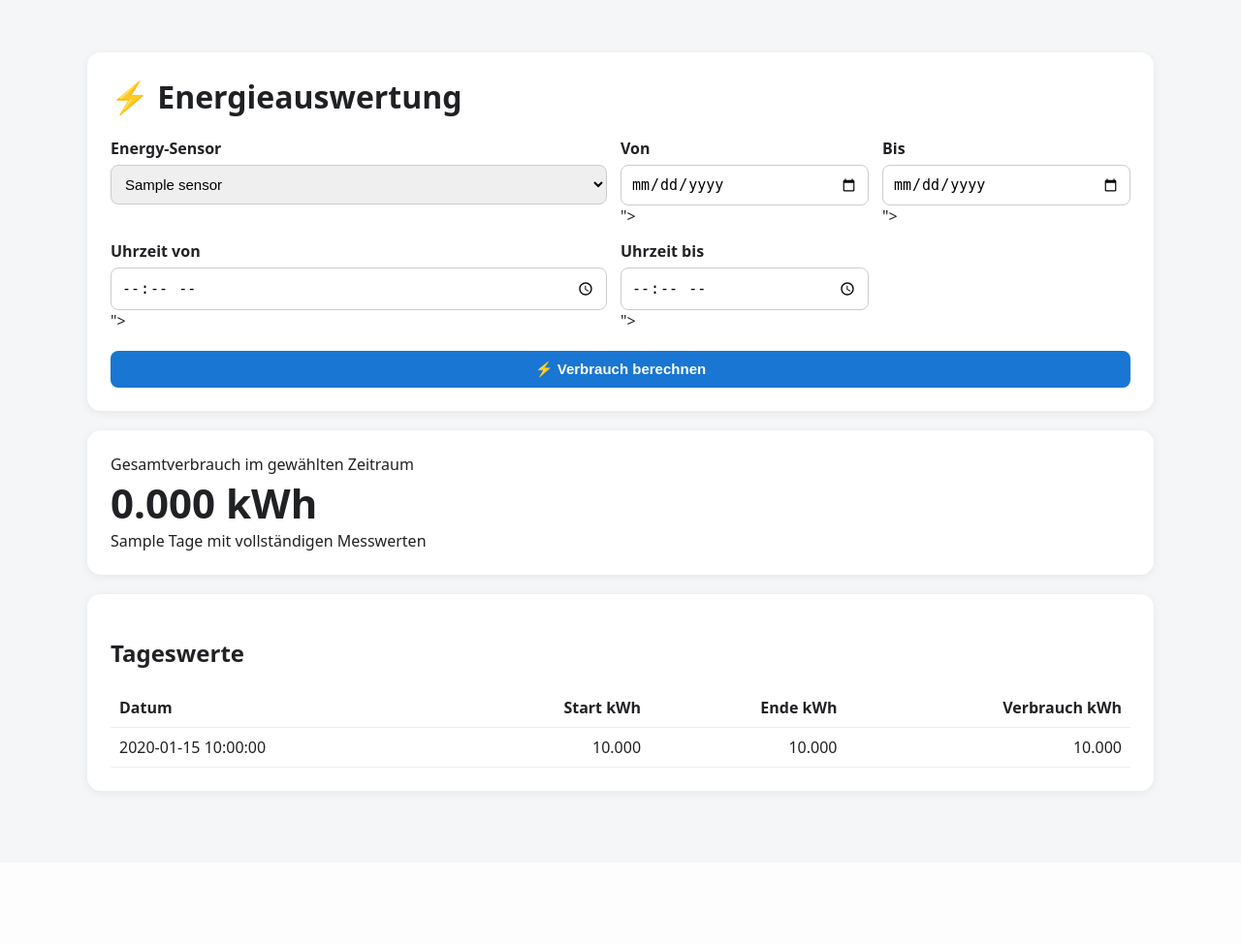
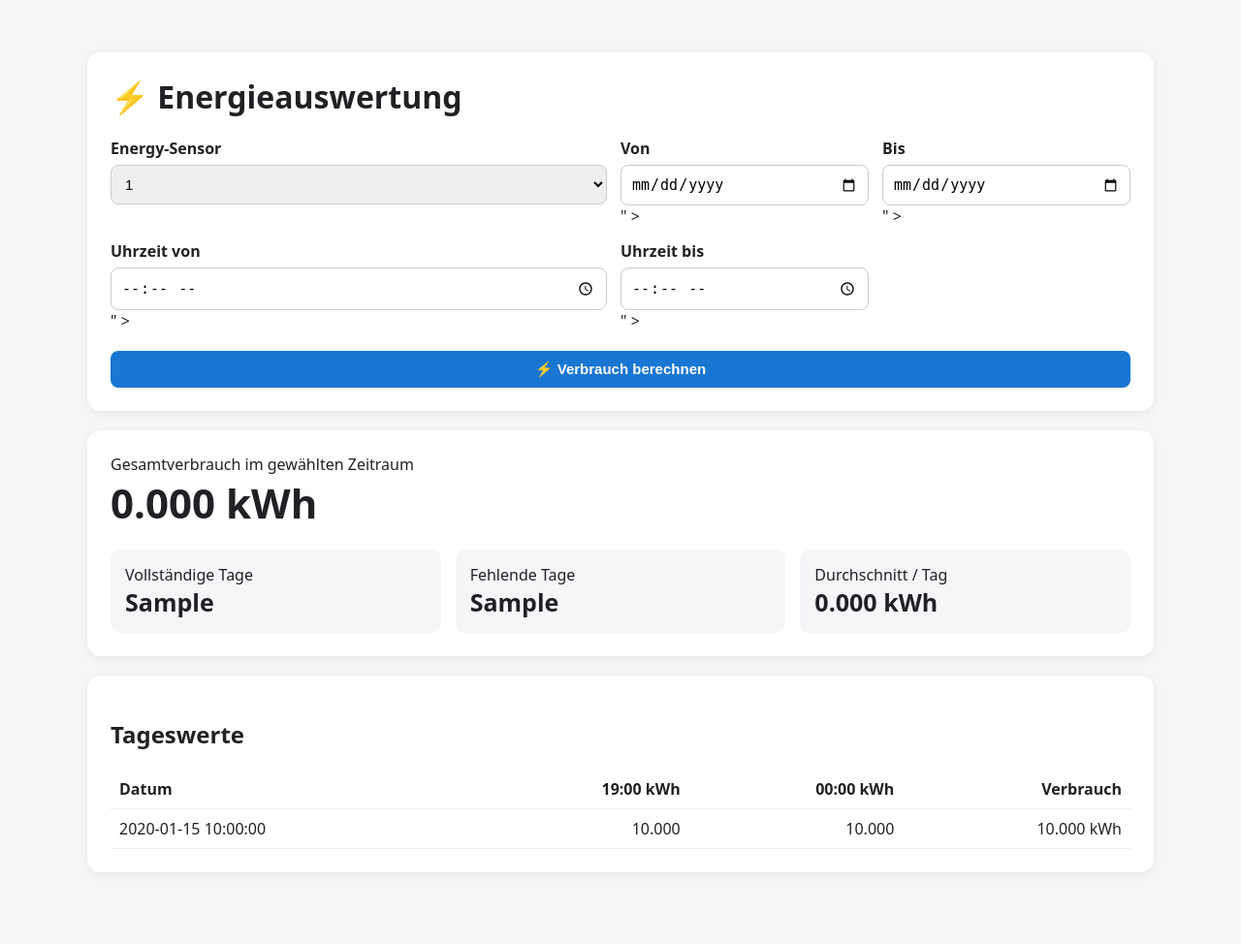
Before and after one commit to sarahhilarius-hue/Netzpool, a Flask app: template energy_report/templates/index.html in a window 1280 px wide. Shown: the whole page at 97% size. Before the commit the page ends 821 px from the top, so only its background shows below. Run offline with Flask 3, Linux system fonts and the light colour scheme; the template is opened without the code that fills it: most values are stand-ins (such as "Sample title", 1, 10 or a date in 2020); form fields are guessed from the names that the template uses.

Commit message:
Update index.html

```diff
--- a/energy_report/templates/index.html
+++ b/energy_report/templates/index.html
@@ -1,86 +1,384 @@
 <!doctype html>
 <html lang="de">
+
 <head>
 <meta charset="utf-8">
 <meta name="viewport" content="width=device-width,initial-scale=1">
+
 <title>Energieauswertung</title>
+
 <style>
-body{font-family:system-ui,-apple-system,sans-serif;margin:0;background:#f4f6f8;color:#202124}
-main{max-width:1100px;margin:30px auto;padding:24px}
-.card{background:white;border-radius:14px;padding:24px;margin-bottom:20px;box-shadow:0 2px 10px #0001}
-h1{margin-top:0}.grid{display:grid;grid-template-columns:2fr 1fr 1fr;gap:14px}
-label{font-weight:600;display:block;margin-bottom:6px}
-input,select,button{width:100%;box-sizing:border-box;padding:10px;border:1px solid #ccc;border-radius:8px;font-size:15px}
-button{background:#1976d2;color:white;border:0;font-weight:700;cursor:pointer;margin-top:20px}
-.total{font-size:42px;font-weight:800}
-table{width:100%;border-collapse:collapse}
-th,td{padding:9px;border-bottom:1px solid #eee;text-align:right}
-th:first-child,td:first-child{text-align:left}
-.error{background:#fee;padding:14px;border-radius:8px;color:#900}
-@media(max-width:800px){.grid{grid-template-columns:1fr}}
+
+body {
+    font-family: system-ui, -apple-system, sans-serif;
+    margin: 0;
+    background: #f4f6f8;
+    color: #202124;
+}
+
+main {
+    max-width: 1100px;
+    margin: 30px auto;
+    padding: 24px;
+}
+
+.card {
+    background: white;
+    border-radius: 14px;
+    padding: 24px;
+    margin-bottom: 20px;
+    box-shadow: 0 2px 10px #0001;
+}
+
+h1 {
+    margin-top: 0;
+}
+
+.grid {
+    display: grid;
+    grid-template-columns: 2fr 1fr 1fr;
+    gap: 14px;
+}
+
+label {
+    font-weight: 600;
+    display: block;
+    margin-bottom: 6px;
+}
+
+input,
+select,
+button {
+    width: 100%;
+    box-sizing: border-box;
+    padding: 10px;
+    border: 1px solid #ccc;
+    border-radius: 8px;
+    font-size: 15px;
+}
+
+button {
+    background: #1976d2;
+    color: white;
+    border: 0;
+    font-weight: 700;
+    cursor: pointer;
+    margin-top: 20px;
+}
+
+.total {
+    font-size: 42px;
+    font-weight: 800;
+}
+
+.stats {
+    display: grid;
+    grid-template-columns: repeat(3, 1fr);
+    gap: 15px;
+    margin-top: 20px;
+}
+
+.stat {
+    background: #f4f6f8;
+    padding: 15px;
+    border-radius: 10px;
+}
+
+.stat-value {
+    font-size: 25px;
+    font-weight: 700;
+}
+
+table {
+    width: 100%;
+    border-collapse: collapse;
+}
+
+th,
+td {
+    padding: 9px;
+    border-bottom: 1px solid #eee;
+    text-align: right;
+}
+
+th:first-child,
+td:first-child {
+    text-align: left;
+}
+
+.error {
+    background: #fee;
+    padding: 14px;
+    border-radius: 8px;
+    color: #900;
+}
+
+.missing {
+    color: #999;
+    font-style: italic;
+}
+
+@media(max-width:800px) {
+
+    .grid {
+        grid-template-columns: 1fr;
+    }
+
+    .stats {
+        grid-template-columns: 1fr;
+    }
+
+}
+
 </style>
+
 </head>
+
 <body>
+
 <main>
+
 <div class="card">
+
 <h1>⚡ Energieauswertung</h1>
+
 <form method="post" action="calculate">
+
 <div class="grid">
+
 <div>
+
 <label>Energy-Sensor</label>
+
 <select name="entity">
+
 {% for sensor in sensors %}
-<option value="{{ sensor }}" {% if sensor == selected %}selected{% endif %}>{{ sensor }}</option>
+
+<option
+    value="{{ sensor.statistic_id }}"
+    {% if sensor.statistic_id == selected %}selected{% endif %}
+>
+    {{ sensor.statistic_id }}
+</option>
+
 {% endfor %}
+
 </select>
-</div>
-<div>
-<label>Von</label>
-<input type="date" name="start" value="{{ form.get('start','2025-01-01') }}">
-</div>
-<div>
-<label>Bis</label>
-<input type="date" name="end" value="{{ form.get('end','2025-12-31') }}">
-</div>
-<div>
-<label>Uhrzeit von</label>
-<input type="time" name="from_time" value="{{ form.get('from_time','19:00') }}">
-</div>
-<div>
-<label>Uhrzeit bis</label>
-<input type="time" name="to_time" value="{{ form.get('to_time','23:30') }}">
-</div>
-</div>
-<button type="submit">⚡ Verbrauch berechnen</button>
-</form>
+
 </div>
 
+<div>
+
+<label>Von</label>
+
+<input
+    type="date"
+    name="start"
+    value="{{ form.get('start','2025-04-01') }}"
+>
+
+</div>
+
+<div>
+
+<label>Bis</label>
+
+<input
+    type="date"
+    name="end"
+    value="{{ form.get('end','2026-08-20') }}"
+>
+
+</div>
+
+<div>
+
+<label>Uhrzeit von</label>
+
+<input
+    type="time"
+    name="from_time"
+    value="{{ form.get('from_time','19:00') }}"
+>
+
+</div>
+
+<div>
+
+<label>Uhrzeit bis</label>
+
+<input
+    type="time"
+    name="to_time"
+    value="{{ form.get('to_time','00:00') }}"
+>
+
+</div>
+
+</div>
+
+<button type="submit">
+⚡ Verbrauch berechnen
+</button>
+
+</form>
+
+</div>
+
+
 {% if error %}
-<div class="card error"><strong>Fehler:</strong> {{ error }}</div>
+
+<div class="card error">
+
+<strong>Fehler:</strong>
+
+{{ error }}
+
+</div>
+
 {% endif %}
 
+
 {% if total is not none %}
+
 <div class="card">
+
 <div>Gesamtverbrauch im gewählten Zeitraum</div>
-<div class="total">{{ "%.3f"|format(total) }} kWh</div>
-<div>{{ valid_days }} Tage mit vollständigen Messwerten</div>
+
+<div class="total">
+{{ "%.3f"|format(total) }} kWh
 </div>
 
+
+<div class="stats">
+
+<div class="stat">
+
+<div>Vollständige Tage</div>
+
+<div class="stat-value">
+{{ valid_days }}
+</div>
+
+</div>
+
+
+<div class="stat">
+
+<div>Fehlende Tage</div>
+
+<div class="stat-value">
+{{ missing_days }}
+</div>
+
+</div>
+
+
+<div class="stat">
+
+<div>Durchschnitt / Tag</div>
+
+<div class="stat-value">
+
+{% if average is not none %}
+
+{{ "%.3f"|format(average) }} kWh
+
+{% else %}
+
+—
+
+{% endif %}
+
+</div>
+
+</div>
+
+</div>
+
+</div>
+
+
 <div class="card">
+
 <h2>Tageswerte</h2>
+
 <table>
-<tr><th>Datum</th><th>Start kWh</th><th>Ende kWh</th><th>Verbrauch kWh</th></tr>
+
+<tr>
+
+<th>Datum</th>
+<th>19:00 kWh</th>
+<th>00:00 kWh</th>
+<th>Verbrauch</th>
+
+</tr>
+
+
 {% for r in result %}
+
 <tr>
-<td>{{ r.date }}</td>
-<td>{{ "%.3f"|format(r.start) if r.start is not none else "—" }}</td>
-<td>{{ "%.3f"|format(r.end) if r.end is not none else "—" }}</td>
-<td>{{ "%.3f"|format(r.consumption) if r.consumption is not none else "—" }}</td>
+
+<td>
+{{ r.date }}
+</td>
+
+<td>
+
+{% if r.start is not none %}
+
+{{ "%.3f"|format(r.start) }}
+
+{% else %}
+
+<span class="missing">—</span>
+
+{% endif %}
+
+</td>
+
+<td>
+
+{% if r.end is not none %}
+
+{{ "%.3f"|format(r.end) }}
+
+{% else %}
+
+<span class="missing">—</span>
+
+{% endif %}
+
+</td>
+
+<td>
+
+{% if r.consumption is not none %}
+
+{{ "%.3f"|format(r.consumption) }} kWh
+
+{% else %}
+
+<span class="missing">
+keine vollständigen Daten
+</span>
+
+{% endif %}
+
+</td>
+
 </tr>
+
 {% endfor %}
+
 </table>
+
 </div>
+
 {% endif %}
+
 </main>
+
 </body>
+
 </html>
```
